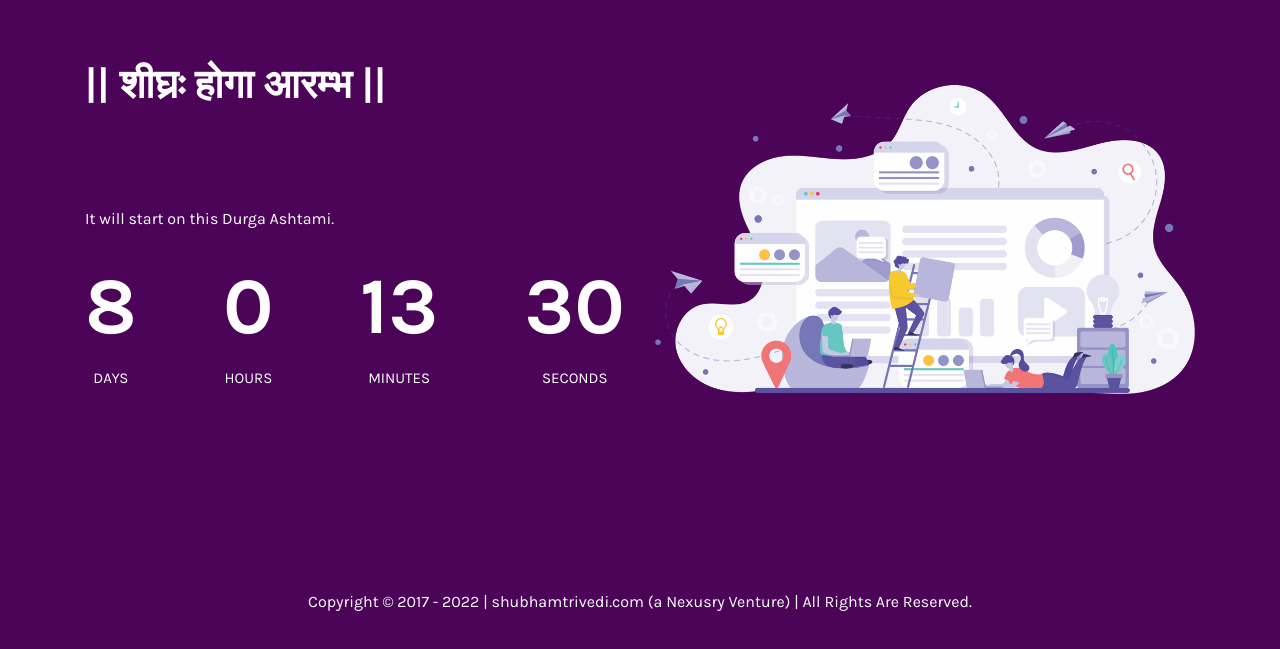
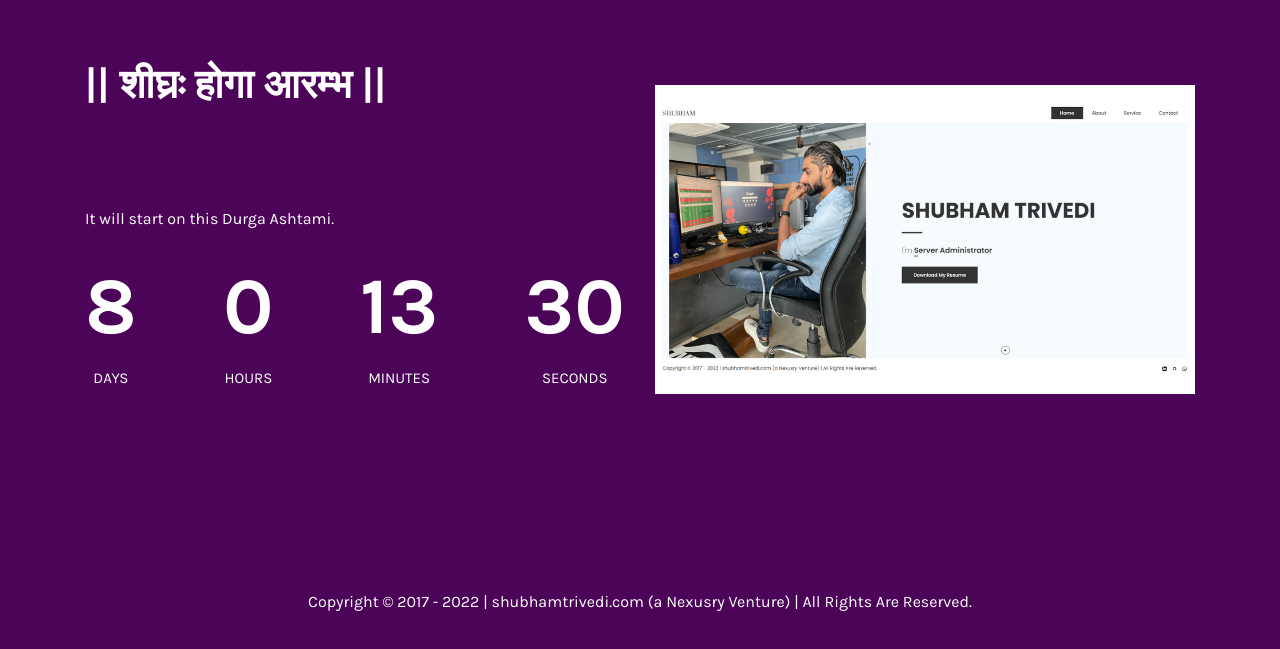
Before and after one commit to deploywithshubham/shubhamtrivedi.com, a website: page index.html in a window 1280 px wide. Shown: the part 111-760 px from the top of the page. Drawn offline with nearby package versions, Linux system fonts and the light colour scheme.

Commit message:
image replaced

```diff
--- a/index.html
+++ b/index.html
@@ -43,7 +43,7 @@
 
                 </div>
                 <div class="col-md-6 d-none d-md-flex align-items-center">
-                    <img src="assets/images/coming-soon.png" alt="coming soon" class="img-fluid">
+                    <img src="assets/images/shubhamtrivedi.com-coming-soon.png" alt="coming soon" class="img-fluid">
                 </div>
             </div>
         </div>
```
Also changed, not shown: assets/images/shubhamtrivedi.com-coming-soon.png (added).
